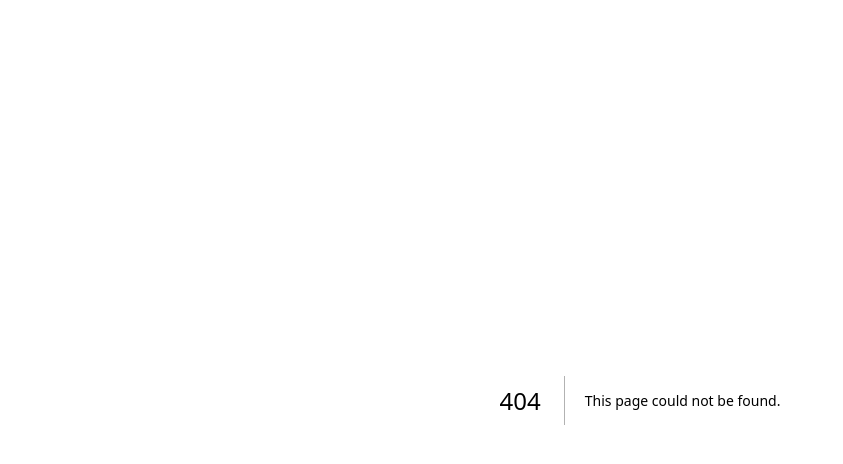
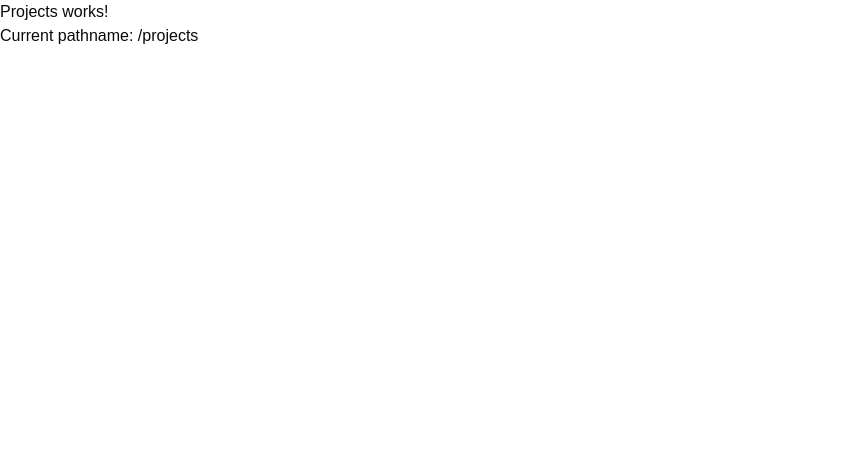
Before and after one commit to Adedoyin-Emmanuel/adedoyinemmanuel.dev, a Next.js app: page /projects in a window 1280 px wide. Before the commit this address had no page. Shown: the top 464 px of the page, without its empty margins (0-843 px from the left). Built offline with nearby package versions, Linux system fonts and the light colour scheme.

Commit message:
feat: added projects page

```diff
--- /dev/null
+++ b/app/projects/page.tsx
@@ -0,0 +1,19 @@
+
+"use client"
+import React from "react";
+import { useRouter, usePathname } from "next/navigation";
+
+
+const Projects = () => {
+
+    const pathname = usePathname();
+
+    return (
+        <div>
+            <h1>Projects works!</h1>
+            <p>Current pathname: {pathname}</p>
+        </div>
+    );
+}
+
+export default Projects;
```
